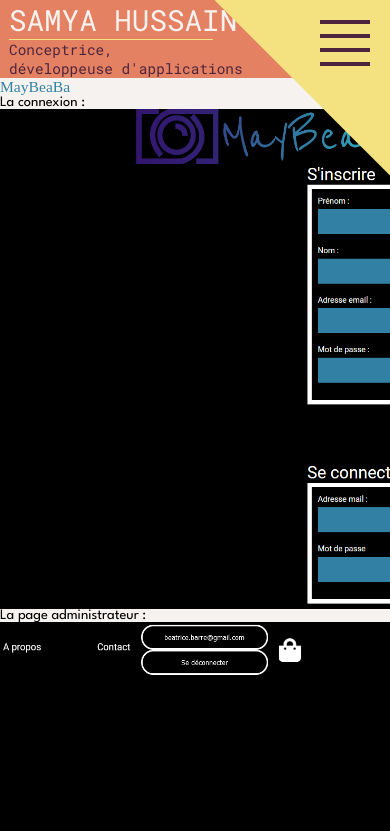
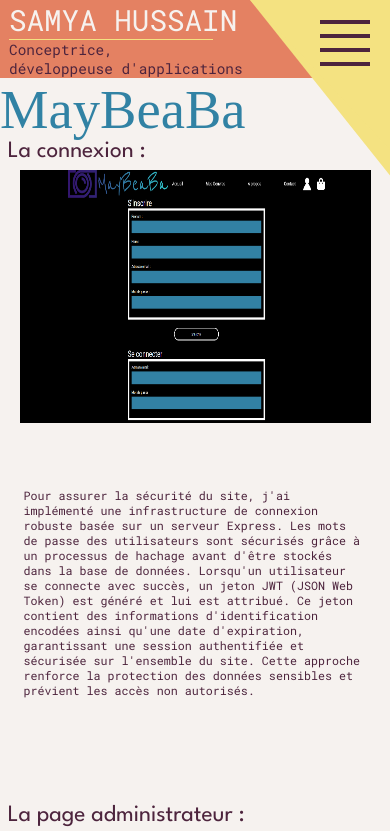
Before and after one commit to Gweeny/DevReact-website, a Next.js app: page /MayBeaBa in a window 390 px wide. Shown: the top 831 px of the page. Built offline with nearby package versions, Linux system fonts and the light colour scheme.

Commit message:
responsive

```diff
--- a/src/app/MayBeaBa/page.js
+++ b/src/app/MayBeaBa/page.js
@@ -8,9 +8,14 @@ const page = () => {
         <h1 className={Styles.title}>MayBeaBa</h1>
       </div>
       <div>
-        <h2>La connexion : </h2>
+        <h2 className={Styles.titre}>La connexion : </h2>
         <div className={Styles.left}>
-          <Image src={"/MaybeabaConnexion.png"} width={1000} height={500} />
+          <Image
+            className={Styles.image}
+            src={"/MaybeabaConnexion.png"}
+            width={1000}
+            height={500}
+          />
           <p>
             Pour assurer la sécurité du site, j'ai implémenté une infrastructure
             de connexion robuste basée sur un serveur Express. Les mots de passe
@@ -26,9 +31,14 @@ const page = () => {
         </div>
       </div>
       <div>
-        <h2>La page administrateur :</h2>
+        <h2 className={Styles.titre}>La page administrateur :</h2>
         <div className={Styles.right}>
-          <Image src={"/MaybeabaCommandes.png"} width={1000} height={500} />
+          <Image
+            className={Styles.image}
+            src={"/MaybeabaCommandes.png"}
+            width={1000}
+            height={500}
+          />
           <p>
             La page administrateur permet de gérer efficacement toutes les
             commandes passées sur le site. Accessible uniquement aux
--- a/src/app/MayBeaBa/styles.module.css
+++ b/src/app/MayBeaBa/styles.module.css
@@ -1,5 +1,5 @@
 .title {
-  font-size: 4vw;
+  font-size: 14vw;
   font-family: reenie Beanie;
   font-weight: 100;
   color: #3182a4;
@@ -34,3 +34,36 @@
   margin: 6vw;
   padding: 4.89vh 0 9.89vh;
 }
+
+.image {
+  width: 60vw;
+  height: 60vh;
+}
+
+.titre {
+  font-size: 6vw !important;
+  color: var(--violet);
+  margin-bottom: 2vw;
+  margin-left: 2vw;
+}
+@media (max-width: 462px) {
+  .right {
+    display: flex;
+    flex-direction: column;
+  }
+  .left {
+    display: flex;
+    flex-direction: column;
+  }
+  .image {
+    width: 90vw;
+    height: 30vh;
+  }
+  .right p {
+    font-size: 3vw;
+  }
+
+  .left p {
+    font-size: 3vw;
+  }
+}
--- a/src/app/card.module.css
+++ b/src/app/card.module.css
@@ -116,5 +116,6 @@
     width: 7vw;
     height: 7vw;
     font-size: 3vw; /* Ajuster la taille du "x" pour être plus visible */
+    left: 80vw;
   }
 }
--- a/src/app/layout.module.css
+++ b/src/app/layout.module.css
@@ -281,9 +281,9 @@
   }
 
   .triangularDiv {
-    width: 45vw; /* Largeur du triangle */
+    width: 25vw; /* Largeur du triangle */
     height: 45vw; /* Hauteur du triangle */
-    border-left: 150px solid transparent;
+    border-left: 140px solid transparent;
     border-top: 150px solid var(--jaune); /* Hauteur du triangle */
     position: absolute;
     align-self: flex-end;
```
